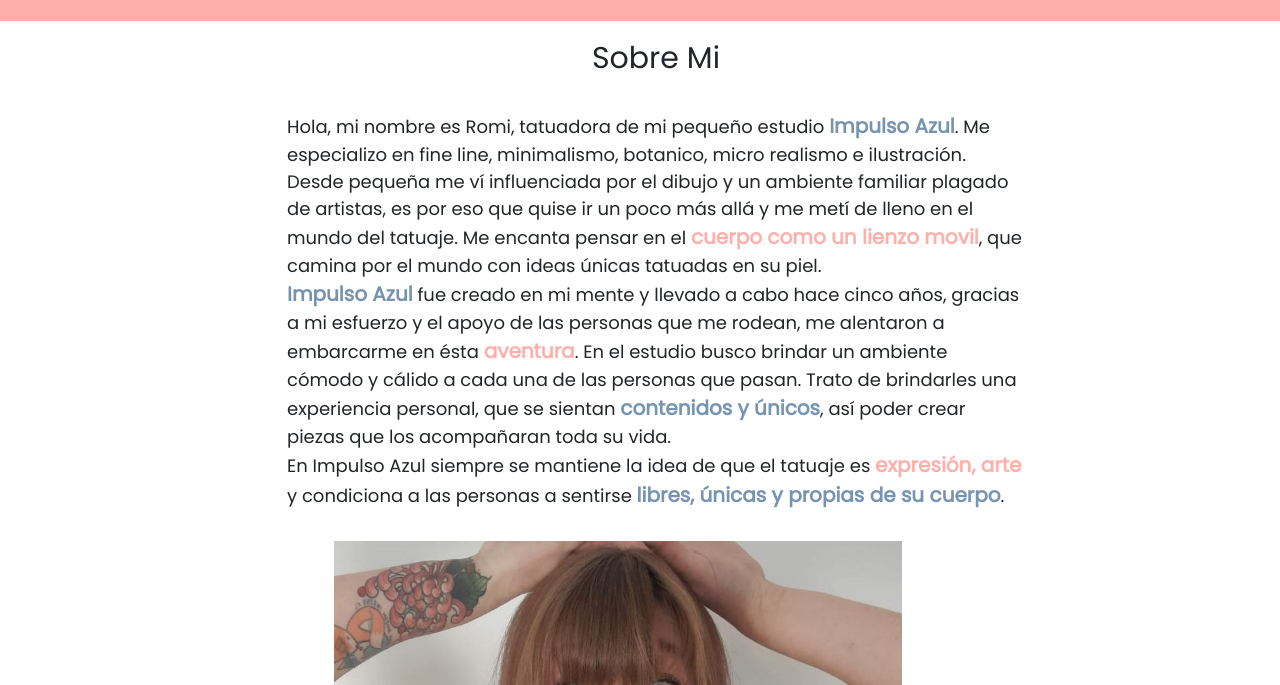
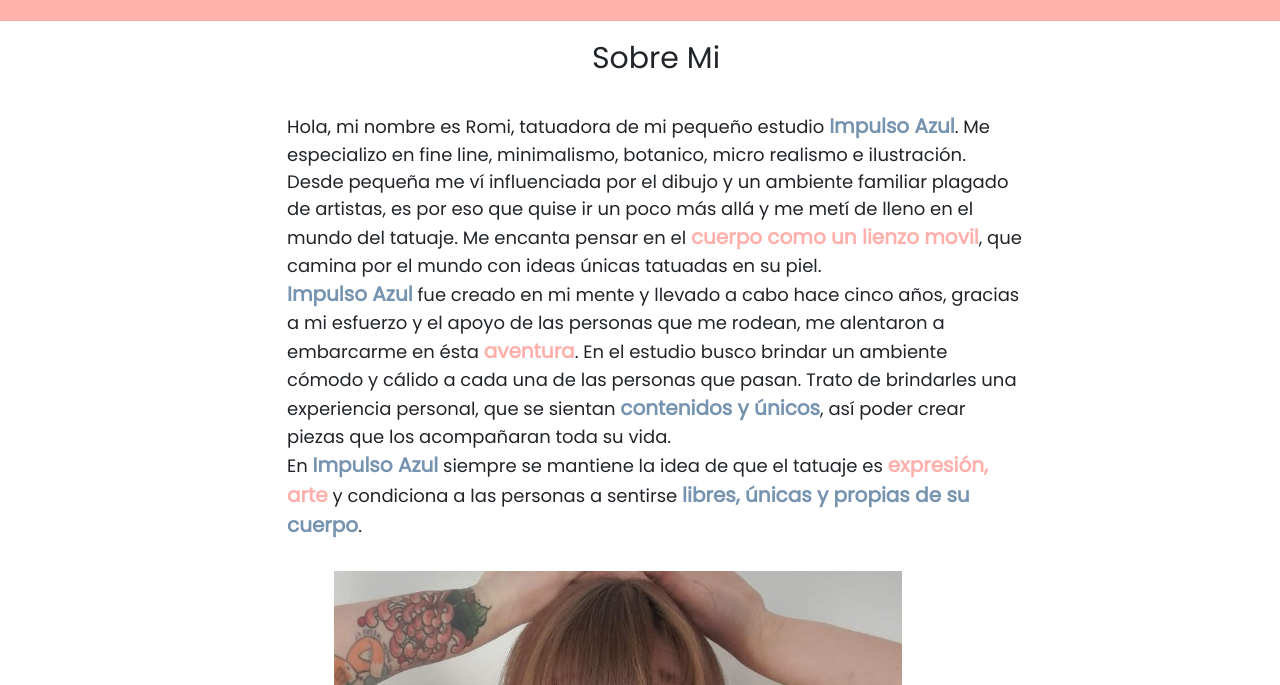
Before and after one commit to FlorCamila/impulso-azul, a plain HTML site: page sobremi.html in a window 1280 px wide. Shown: the part 115-800 px from the top of the page. Drawn offline with nearby package versions, Linux system fonts and the light colour scheme.

Commit message:
modificando parrafo

```diff
--- a/sobremi.html
+++ b/sobremi.html
@@ -56,7 +56,7 @@
 					<span class= "azul">Impulso Azul</span> fue creado en mi mente y llevado a cabo hace cinco años, gracias a mi esfuerzo y el apoyo de las personas que me rodean, me alentaron a embarcarme en ésta <span class="rosa">aventura</span>.
 					En el estudio busco brindar un ambiente cómodo y cálido a cada una de las personas que pasan.
 					Trato de brindarles una experiencia personal, que se sientan <span class="azul">contenidos y únicos</span>, así poder crear piezas que los acompañaran toda su vida.<br>
-					En Impulso Azul siempre se mantiene la idea de que el tatuaje es <span class="rosa">expresión, arte</span> y condiciona a las personas a sentirse <span class="azul">libres, únicas y propias de su cuerpo</span>.
+					En <span class= "azul">Impulso Azul</span> siempre se mantiene la idea de que el tatuaje es <span class="rosa">expresión, arte</span> y condiciona a las personas a sentirse <span class="azul">libres, únicas y propias de su cuerpo</span>.
 				</p>
 			</div>
 			<div>
```
